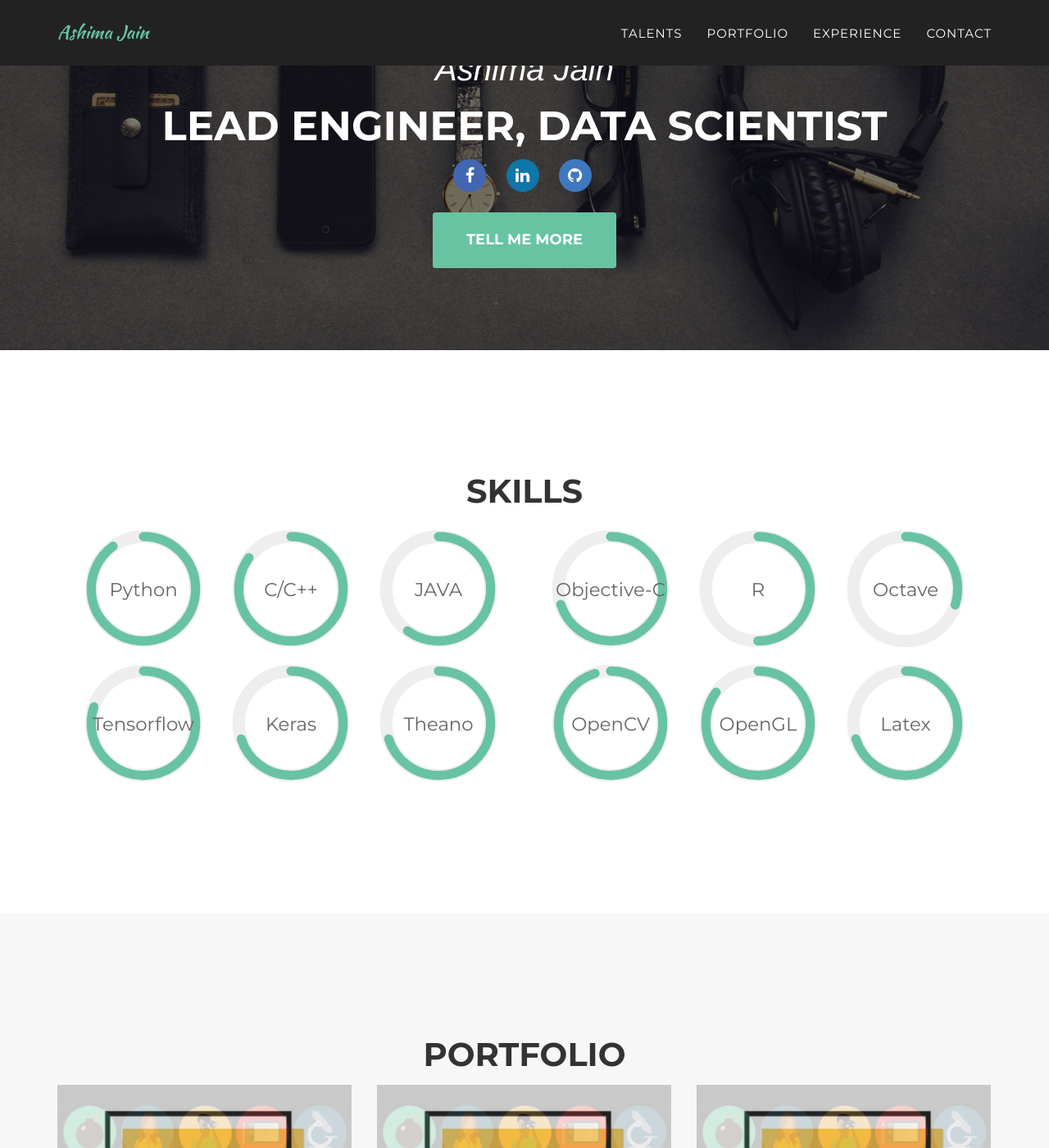
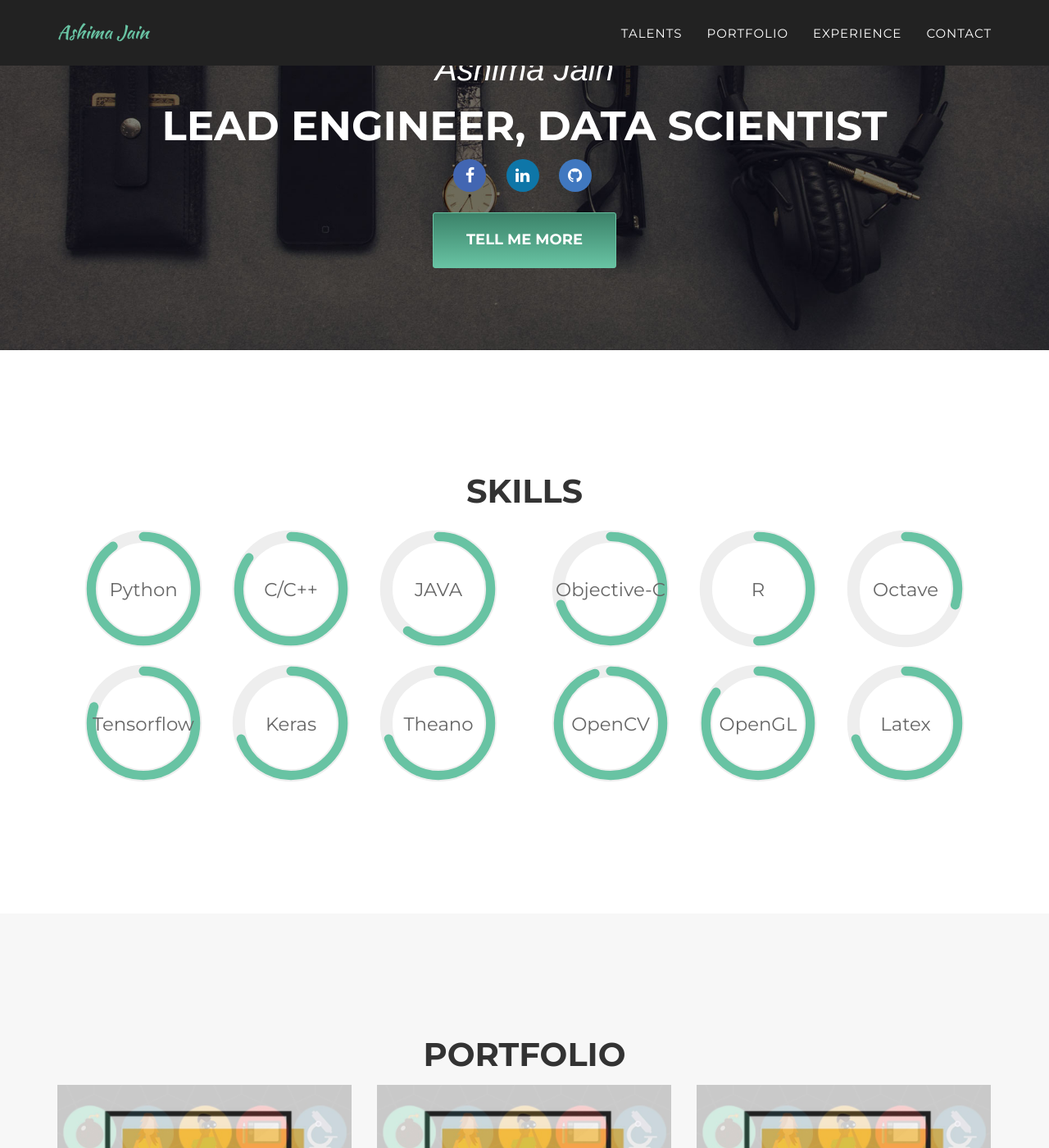
Before and after one commit to ashimajain2595/ashimajainCV, a Jekyll site: the page built from index.html, in a window 1280 px wide and 1400 px high, scrolled down 331 px. Shown: the whole window at 82% size. Built offline with Jekyll 4.4.1, drawn with Linux system fonts in a browser that asks for light colours; some web fonts are replaced; grey boxes are pictures that could not be loaded.

Commit message:
Update agency.css

```diff
--- a/_includes/css/agency.css
+++ b/_includes/css/agency.css
@@ -128,6 +128,7 @@ fieldset[disabled] .btn-primary.active {
     font-weight: 700;
     color: #fff;
     background-color: #{{ site.data.template.color.primary }};
+    background-image: {{ site.data.template.color.image }};
 }
 
 
```
